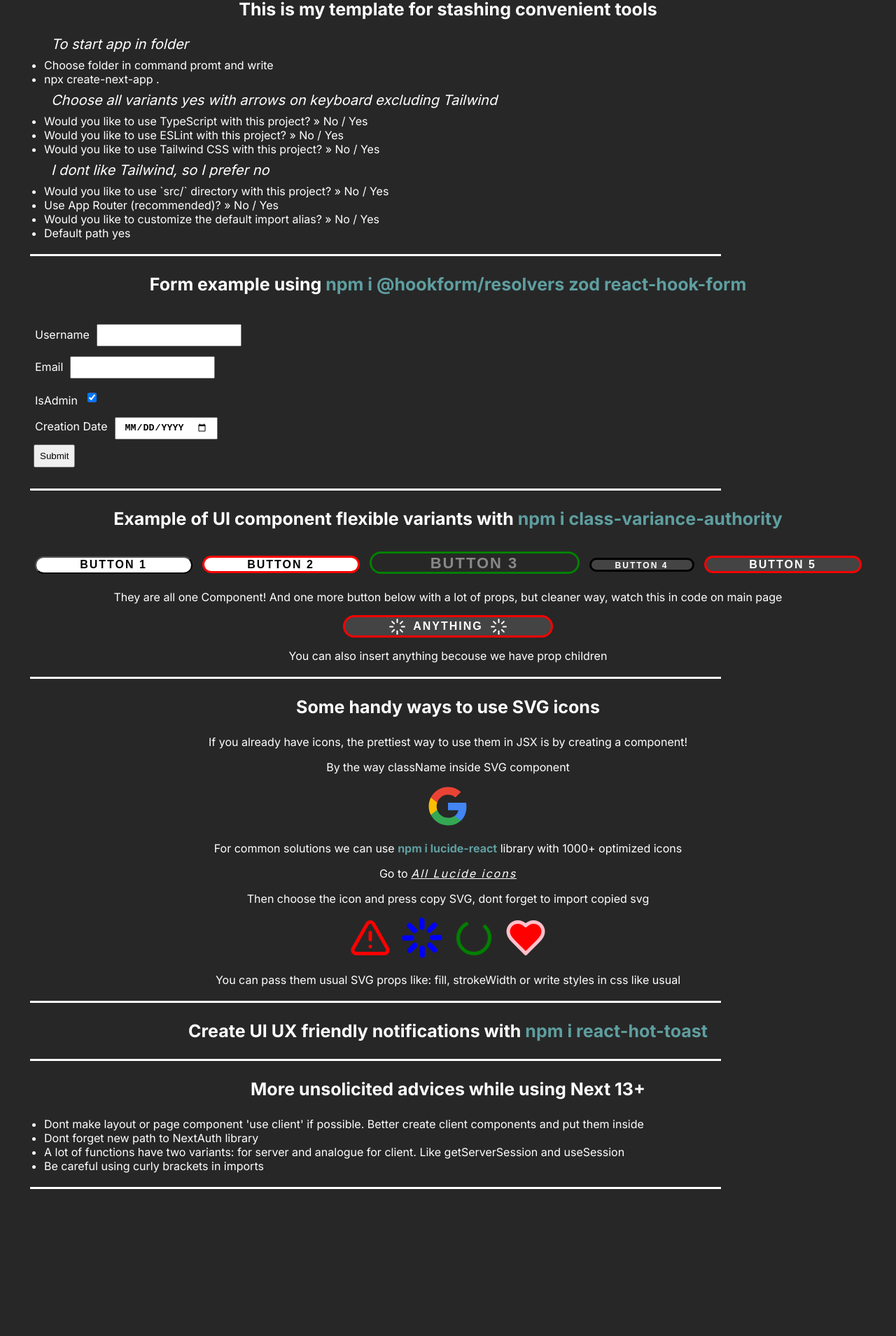
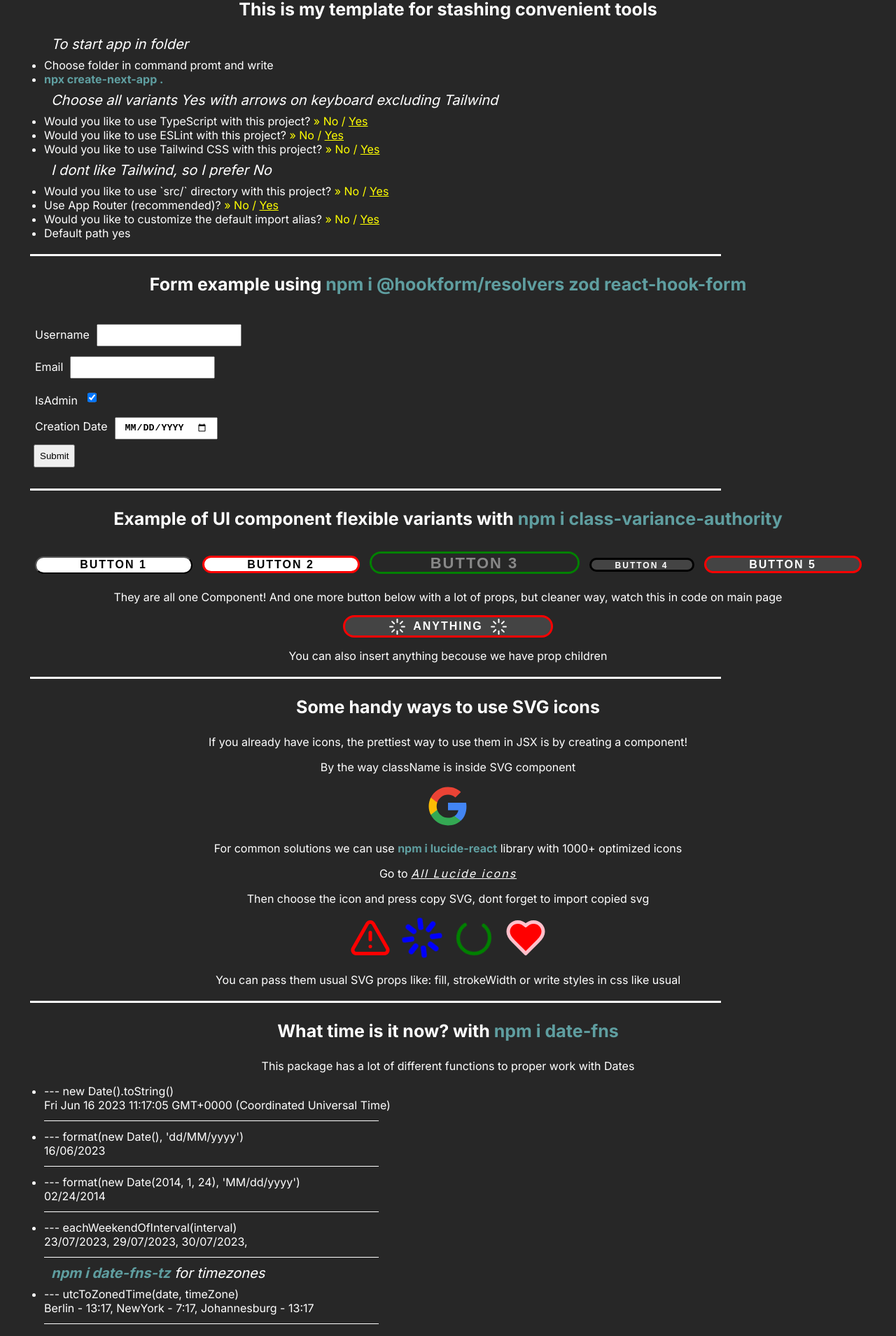
Before and after one commit to balanbiz/next-tools, a Next.js app: page / in a window 1280 px wide. Shown: the part 50-1959 px from the top of the page at 70% size. Before the commit the page ends 1792 px from the top, so only its background shows below. Built offline with nearby package versions, Linux system fonts and the light colour scheme.

Commit message:
date-fns ready

```diff
--- a/package.json
+++ b/package.json
@@ -14,6 +14,8 @@
     "@types/react": "18.2.12",
     "@types/react-dom": "18.2.5",
     "class-variance-authority": "^0.6.0",
+    "date-fns": "^2.30.0",
+    "date-fns-tz": "^2.0.0",
     "eslint": "8.42.0",
     "eslint-config-next": "13.4.5",
     "lucide-react": "^0.244.0",
--- a/src/Components/HomeForm.tsx
+++ b/src/Components/HomeForm.tsx
@@ -33,7 +33,6 @@
                 <input id="createdAt" type="date" {...register("createdAt")} />
                 {errors?.createdAt?.message && <ErrorP text={errors.createdAt.message} />}
             </div>
-
             <button type="submit">Submit</button>
         </form>
     );
--- a/src/app/page.tsx
+++ b/src/app/page.tsx
@@ -3,6 +3,8 @@
 import Button, { IButtonProps } from "@/Components/ui/Button";
 import GoogleSvg from "@/Components/svg/GoogleSvg";
 import { AlertTriangle, Heart, Loader, Loader2 } from "lucide-react";
+import { format, eachWeekendOfInterval } from "date-fns";
+import { utcToZonedTime } from "date-fns-tz";
 
 export default function Home() {
     return (
@@ -13,15 +15,47 @@
                     <ul>
                         <p>To start app in folder</p>
                         <li>Choose folder in command promt and write</li>
-                        <li>npx create-next-app .</li>
-                        <p>Choose all variants yes with arrows on keyboard excluding Tailwind</p>
-                        <li>Would you like to use TypeScript with this project? » No / Yes</li>
-                        <li>Would you like to use ESLint with this project? » No / Yes</li>
-                        <li>Would you like to use Tailwind CSS with this project? » No / Yes</li>
-                        <p>I dont like Tailwind, so I prefer no</p>
-                        <li>Would you like to use `src/` directory with this project? » No / Yes</li>
-                        <li>Use App Router (recommended)? » No / Yes</li>
-                        <li>Would you like to customize the default import alias? » No / Yes</li>
+                        <li>
+                            <span className="npm">npx create-next-app .</span>
+                        </li>
+                        <p>Choose all variants Yes with arrows on keyboard excluding Tailwind</p>
+                        <li>
+                            Would you like to use TypeScript with this project?{" "}
+                            <span className="yellow">
+                                » No / <span className="underline">Yes</span>
+                            </span>
+                        </li>
+                        <li>
+                            Would you like to use ESLint with this project?{" "}
+                            <span className="yellow">
+                                » No / <span className="underline">Yes</span>
+                            </span>
+                        </li>
+                        <li>
+                            Would you like to use Tailwind CSS with this project?{" "}
+                            <span className="yellow">
+                                » No / <span className="underline">Yes</span>
+                            </span>
+                        </li>
+                        <p>I dont like Tailwind, so I prefer No</p>
+                        <li>
+                            Would you like to use `src/` directory with this project?{" "}
+                            <span className="yellow">
+                                » No / <span className="underline">Yes</span>
+                            </span>
+                        </li>
+                        <li>
+                            Use App Router (recommended)?{" "}
+                            <span className="yellow">
+                                » No / <span className="underline">Yes</span>
+                            </span>
+                        </li>
+                        <li>
+                            Would you like to customize the default import alias?{" "}
+                            <span className="yellow">
+                                » No / <span className="underline">Yes</span>
+                            </span>
+                        </li>
                         <li>Default path yes</li>
                     </ul>
                 </div>
@@ -61,7 +95,7 @@
                 <div className="explain-list svgs">
                     <h3>Some handy ways to use SVG icons</h3>
                     <p>If you already have icons, the prettiest way to use them in JSX is by creating a component!</p>
-                    <p>By the way className inside SVG component</p>
+                    <p>By the way className is inside SVG component</p>
                     <GoogleSvg />
                     <p>
                         For common solutions we can use <span className="npm">npm i lucide-react</span> library with 1000+ optimized icons
@@ -82,8 +116,60 @@
                 <div className="divider"></div>
                 <div className="explain-list ">
                     <h3>
-                        Create UI UX friendly notifications with <span className="npm">npm i react-hot-toast</span>
+                        What time is it now? with <span className="npm">npm i date-fns</span>
                     </h3>
+                    <p>This package has a lot of different functions to proper work with Dates</p>
+                    <ul>
+                        <li>
+                            --- new Date().toString()
+                            <br />
+                            {new Date().toString()}
+                        </li>
+                        <div className="divider-small"></div>
+                        <li>
+                            --- format(new Date(), 'dd/MM/yyyy')
+                            <br />
+                            {format(new Date(), "dd/MM/yyyy")}
+                        </li>
+                        <div className="divider-small"></div>
+                        <li>
+                            --- format(new Date(2014, 1, 24), 'MM/dd/yyyy')
+                            <br />
+                            {format(new Date(2014, 1, 24), "MM/dd/yyyy")}
+                        </li>
+                        <div className="divider-small"></div>
+                        <li>
+                            --- eachWeekendOfInterval(interval)
+                            <br />
+                            {eachWeekendOfInterval({ start: new Date(2023, 6, 23), end: new Date(2023, 7, 1) }).map(date => {
+                                return (
+                                    <>
+                                        {format(date, "dd/MM/yyyy")}
+                                        {", "}
+                                    </>
+                                );
+                            })}
+                        </li>
+                        <div className="divider-small"></div>
+                        <p>
+                            <span className="npm">npm i date-fns-tz</span> for timezones
+                        </p>
+                        <li>
+                            --- utcToZonedTime(date, timeZone)
+                            <br />
+                            Berlin - {format(utcToZonedTime(new Date(), "Europe/Berlin"), "H:m")}, NewYork -{" "}
+                            {format(utcToZonedTime(new Date(), "America/New_York"), "H:m")}, Johannesburg -{" "}
+                            {format(utcToZonedTime(new Date(), "Africa/Johannesburg"), "H:m")}
+                        </li>
+                        <div className="divider-small"></div>
+                    </ul>
+                    <p>
+                        And a lot of more functions on{" "}
+                        <a href="https://date-fns.org/docs/Getting-Started" target="_blank">
+                            date-fns documentation
+                        </a>{" "}
+                        page
+                    </p>
                 </div>
                 <div className="divider"></div>
                 <div className="explain-list">
--- a/src/styles/pageHome.scss
+++ b/src/styles/pageHome.scss
@@ -59,6 +59,7 @@
         .npm {
             color: cadetblue;
             font-weight: bold;
+            cursor: pointer;
         }
 
         a {
@@ -69,6 +70,18 @@
             letter-spacing: 2px;
             font-style: italic;
         }
+        .divider-small {
+            width: 40%;
+            margin: 12px 0;
+            height: 1px;
+            background-color: #fff;
+        }
+        .underline {
+            text-decoration: underline;
+        }
+        .yellow {
+            color: yellow;
+        }
     }
     .divider {
         margin: 20px;
```
Also changed, not shown: 1 other file (tests, documents, lock files or other folders).
